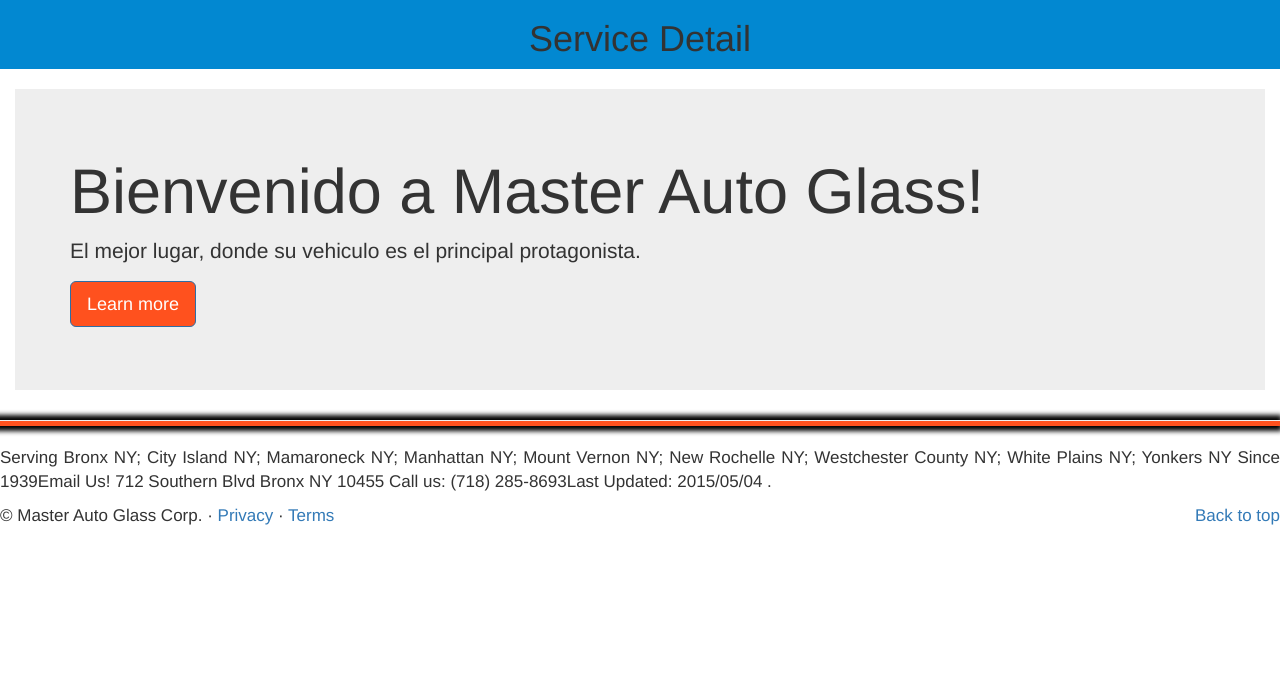
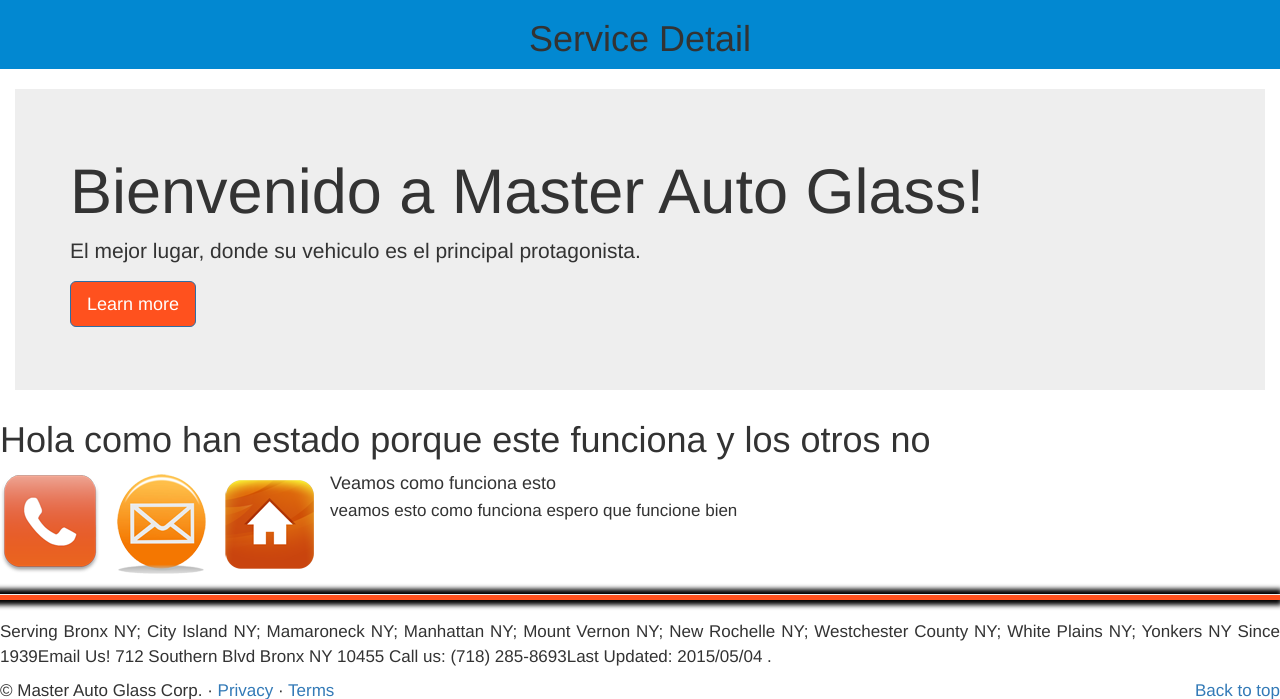
Before and after one commit to david97ly/masterautoglass, a Django app: page /contacto in a window 1280 px wide. Shown: the part 55-754 px from the top of the page. Run offline with Django 3.2, Linux system fonts and the light colour scheme; parts of the project's set-up code (start-up, migrations or seed data) failed here and were passed over; some libraries are stand-ins or nearby versions.

Commit message:
con el h1

```diff
--- a/glass/templates/contacto.html
+++ b/glass/templates/contacto.html
@@ -67,7 +67,9 @@
   </div>
 </div>
      </div>
+     <h1>Hola como han estado porque este funciona y los otros no
 
+     </h1>
 
           </div>
 
```
